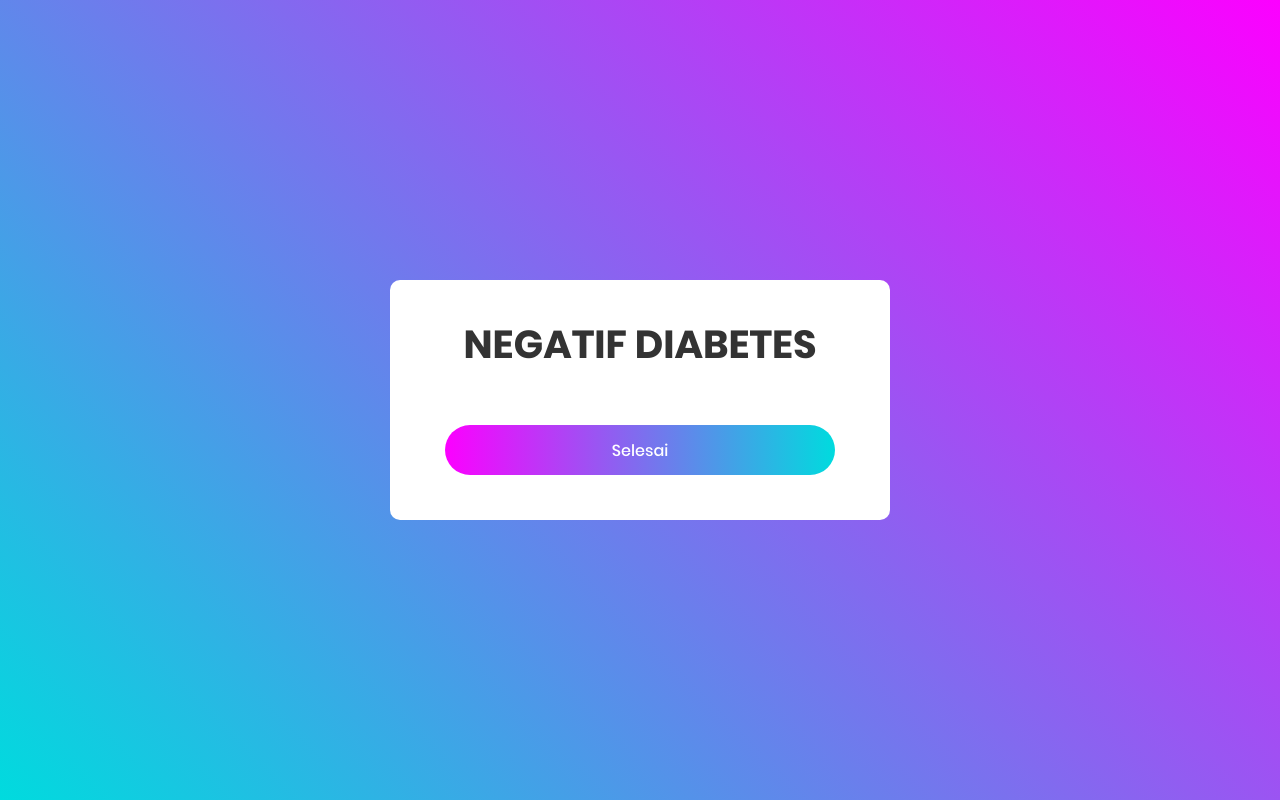
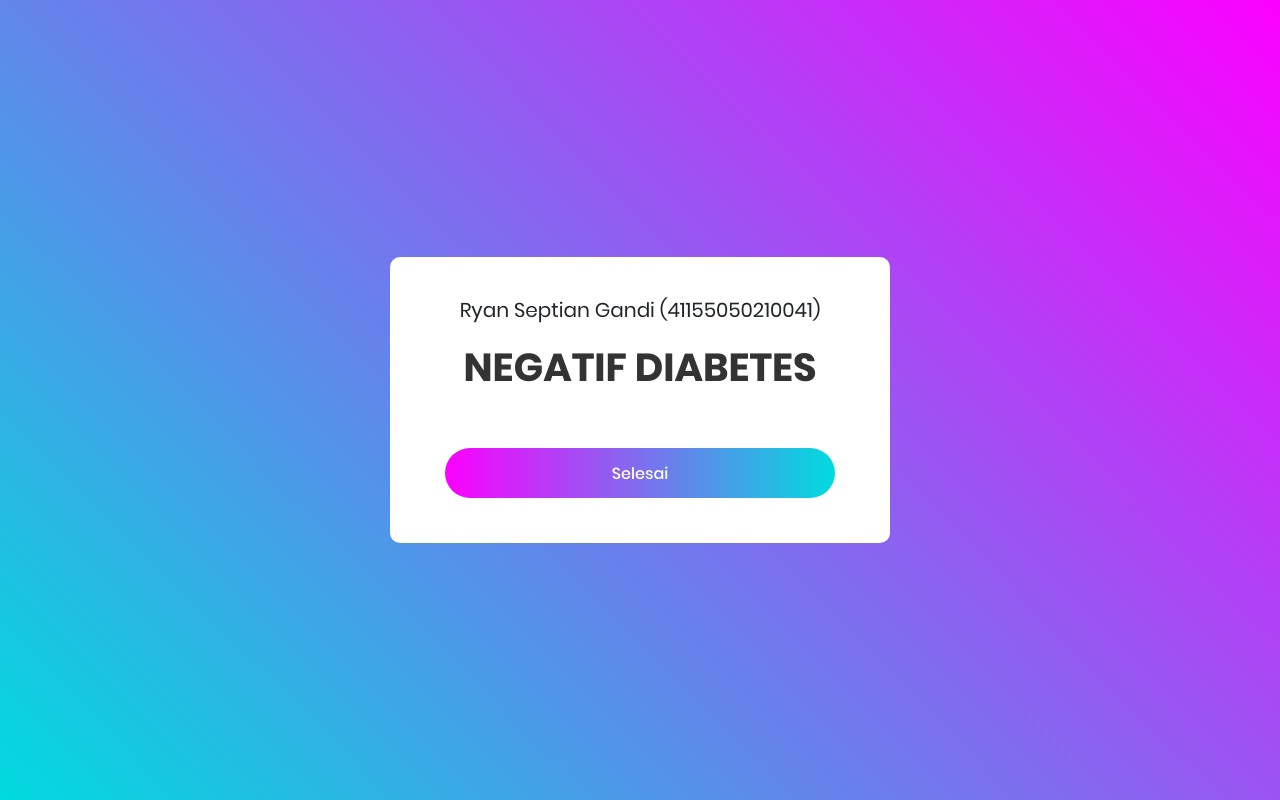
Before and after one commit to ryangandi46/prediksi_diabetes, a Flask app: template templates/hasil.html in a window 1280 px wide. Run offline with Flask 3, Linux system fonts and the light colour scheme; the template is opened without the code that fills it, so the values that code supplies are empty; some libraries are stand-ins or nearby versions.

Commit message:
Update hasil.html

```diff
--- a/templates/hasil.html
+++ b/templates/hasil.html
@@ -1,13 +1,17 @@
 {% extends 'base.html' %}
 
 {% block head %}
-<title>Paper Lima Menit</title>
+<title>Prediksi Diabetes</title>
 {% endblock %}
 
 {% block body %}
 <div class="container-contact100">
     <div class="wrap-contact100">
         <form class="contact100-form validate-form" action="/" method="GET">
+            <h5 class="fw-bold text-center">
+                Ryan Septian Gandi (41155050210041)
+            </h5>
+            <br>
             {% if finalData == 1 %}
             <span class="contact100-form-title">
                 POSITIF DIABETES
```
